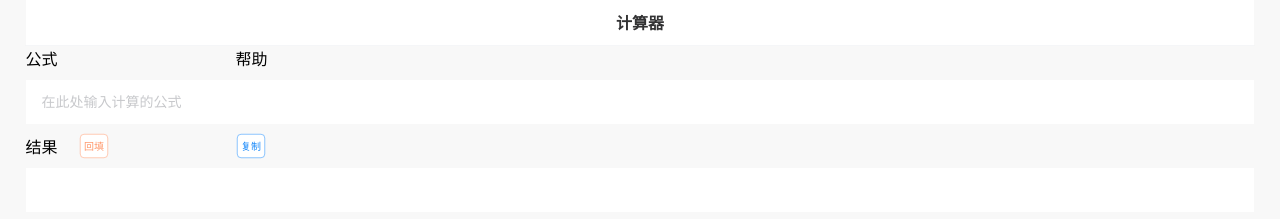
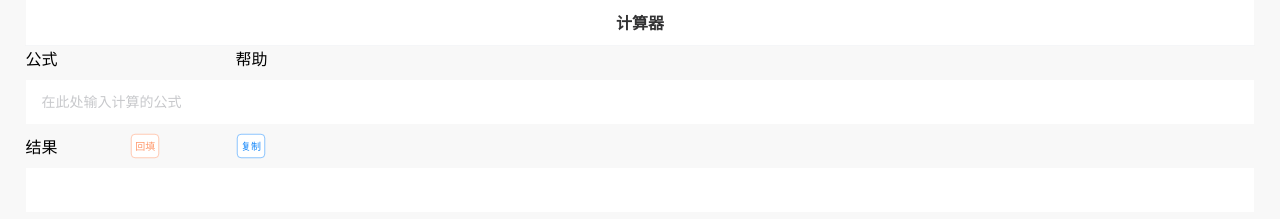
Before and after one commit to xingbz/zwap, a Vue app: page /#/jsq in a window 1280 px wide. Shown: the top 219 px of the page. Built offline with nearby package versions, Linux system fonts and the light colour scheme; a web font is replaced by a local one.

Commit message:
优化调整

```diff
--- a/src/view/jsq/index.vue
+++ b/src/view/jsq/index.vue
@@ -16,8 +16,8 @@
         <van-field v-model="formula" placeholder="在此处输入计算的公式" clearable @update:model-value="compute(false)"
           @keyup.enter="compute(true)" />
       </van-col>
-      <van-col span="1">结果</van-col>
-      <van-col span="3">
+      <van-col span="2">结果</van-col>
+      <van-col span="2">
         <van-button plain hairline type="warning" size="mini" class="content-middle" @click="formula = result">
           回填
         </van-button>
--- a/src/view/weather/index.vue
+++ b/src/view/weather/index.vue
@@ -89,8 +89,8 @@
   </div>
 
   <van-popup v-model:show="showCityPopupFlag" position="left"
-    :style="{ width: '60%', height: '100%', padding: '64px' }">
-    <van-search v-model="param" @search="onQueryCity" show-action placeholder="请输入城市名称, 支持中文或拼音模糊搜索">
+    :style="{ width: '90%', height: '100%', padding: '64px' }">
+    <van-search v-model="param" @search="onQueryCity" show-action placeholder="请输入城市名称, 支持模糊搜索">
       <template #action>
         <div @click="onQueryCity">搜索</div>
       </template>
```
